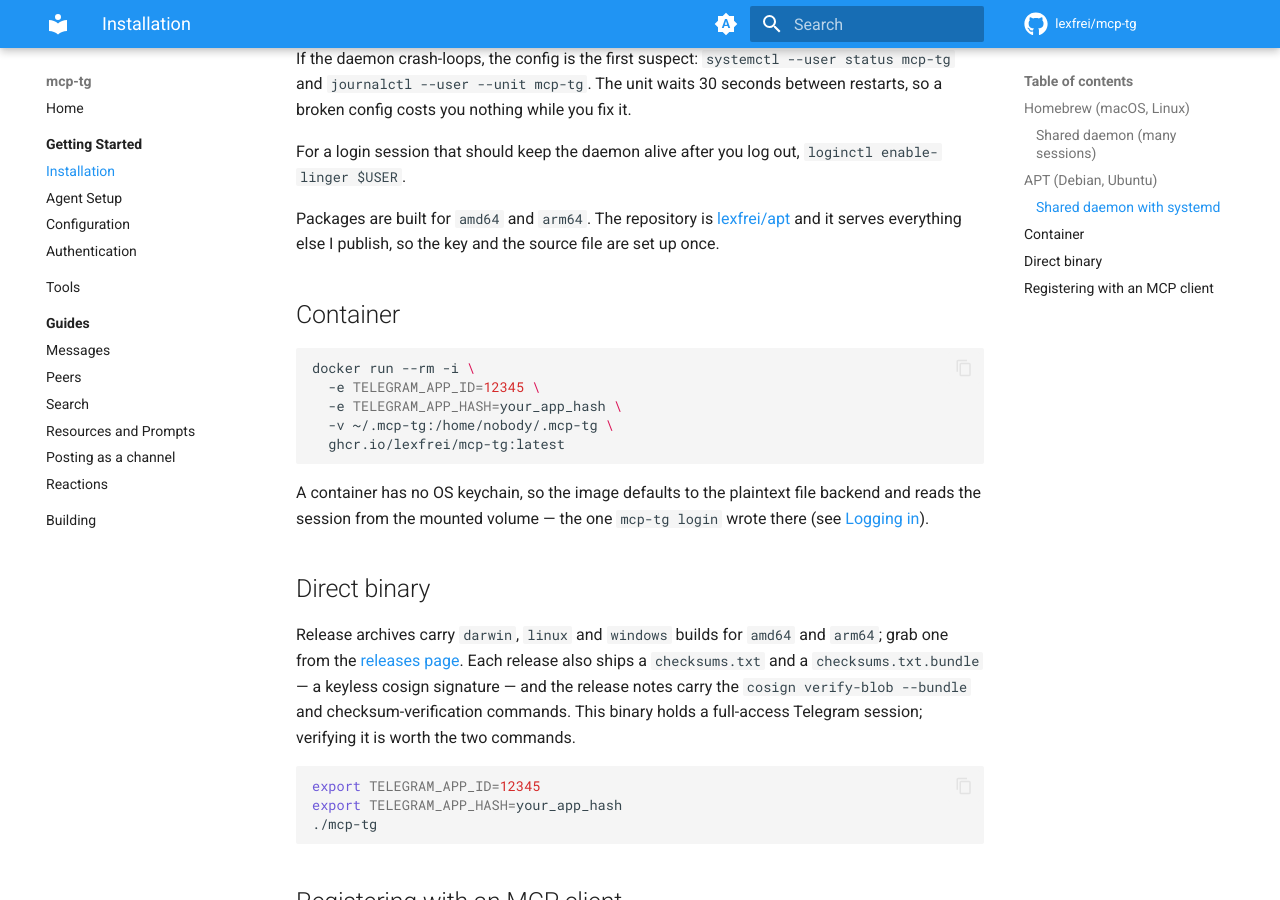
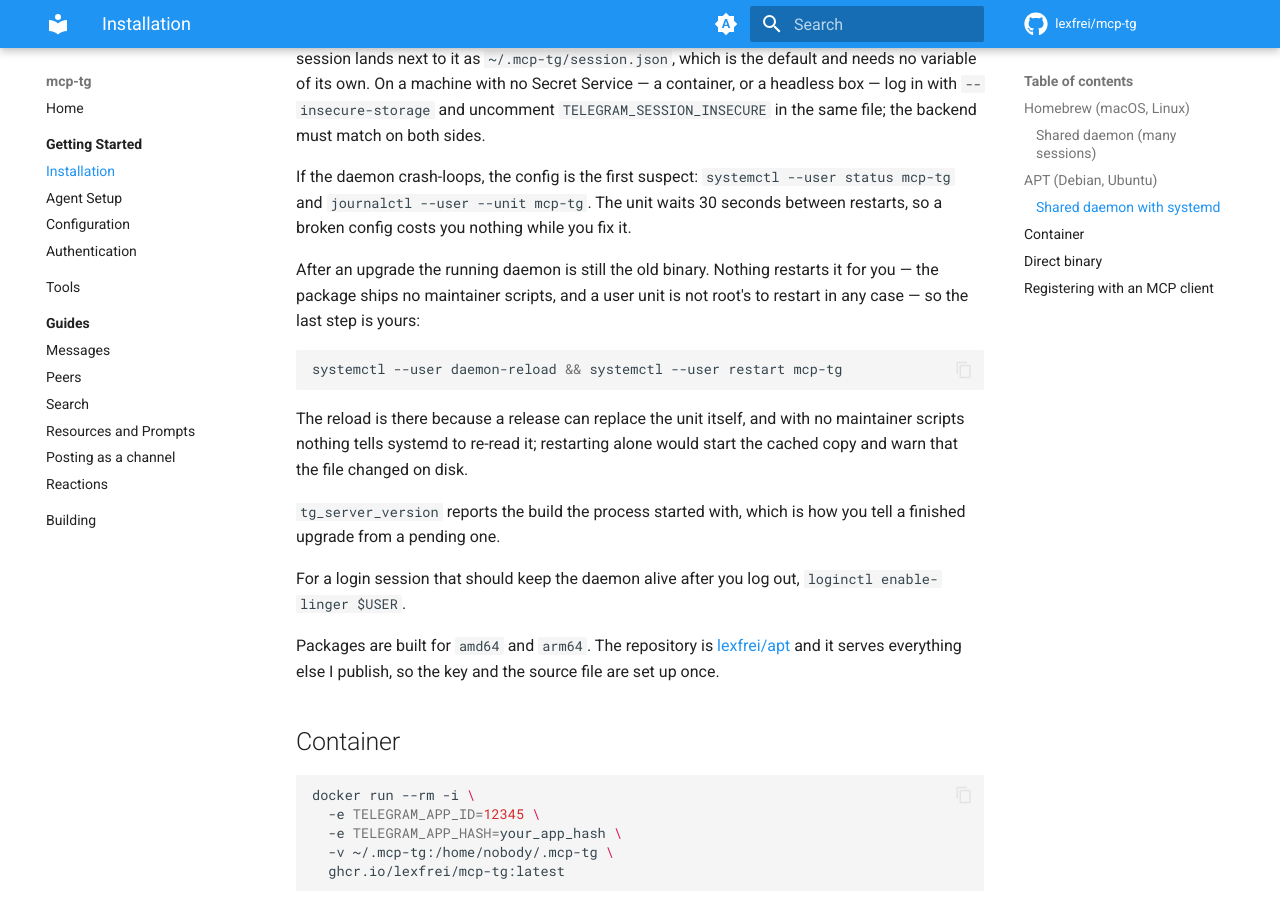
Before and after one commit to lexfrei/mcp-tg, an MkDocs documentation site: the page built from docs/getting-started/installation.md, in a window 1280 px wide and 900 px high, scrolled down 2233 px. Built offline with MkDocs 1.6.1 and Material for MkDocs 9.7.7, drawn with Linux system fonts in a browser that asks for light colours; comment, search, counter and statistics services are not loaded; some of the changed text lies outside the part shown.

Commit message:
docs: say that an upgrade needs a restart (#204)
Installing a new package replaces the binary and leaves the running daemon
on the old one. Neither install path restarts it, for its own reason: the
deb carries no maintainer scripts and a user unit is not root's to restart,
while brew upgrade touches no services at all.

The page covered install, configuration and the crash-loop case but never
named that last step, so an upgrade looked complete while the process kept
serving the version it started with. Each daemon section now says so where
its own readers are, since neither justification carries across.

The systemd side reloads before restarting: a release can replace the unit
too, and with no maintainer scripts nothing tells systemd to re-read it.

Assisted-by: LLM

Signed-off-by: Aleksei Sviridkin <f@lex.la>

````diff
--- a/docs/getting-started/installation.md
+++ b/docs/getting-started/installation.md
@@ -28,6 +28,8 @@ mcp-tg login                      # the headless daemon cannot prompt — log in
 brew services start mcp-tg        # shared HTTP daemon on 127.0.0.1:8787
 claude mcp add --transport http mcp-tg http://127.0.0.1:8787 --scope user
 ```
+
+`brew upgrade` replaces the binary and leaves the daemon running the old one: it touches no services, so a process nobody stopped goes on serving the image it started with. Finish the upgrade with `brew services restart mcp-tg`, and ask `tg_server_version` if you want to be sure which build is answering.
 
 The trade-off between the two modes is described in [Transport modes](../building.md#transport-modes).
 
@@ -76,6 +78,16 @@ The unit reads `~/.mcp-tg/env` on every start, so nothing depends on your login
 
 If the daemon crash-loops, the config is the first suspect: `systemctl --user status mcp-tg` and `journalctl --user --unit mcp-tg`. The unit waits 30 seconds between restarts, so a broken config costs you nothing while you fix it.
 
+After an upgrade the running daemon is still the old binary. Nothing restarts it for you — the package ships no maintainer scripts, and a user unit is not root's to restart in any case — so the last step is yours:
+
+```bash
+systemctl --user daemon-reload && systemctl --user restart mcp-tg
+```
+
+The reload is there because a release can replace the unit itself, and with no maintainer scripts nothing tells systemd to re-read it; restarting alone would start the cached copy and warn that the file changed on disk.
+
+`tg_server_version` reports the build the process started with, which is how you tell a finished upgrade from a pending one.
+
 For a login session that should keep the daemon alive after you log out, `loginctl enable-linger $USER`.
 
 Packages are built for `amd64` and `arm64`. The repository is [lexfrei/apt](https://github.com/lexfrei/apt) and it serves everything else I publish, so the key and the source file are set up once.
````
